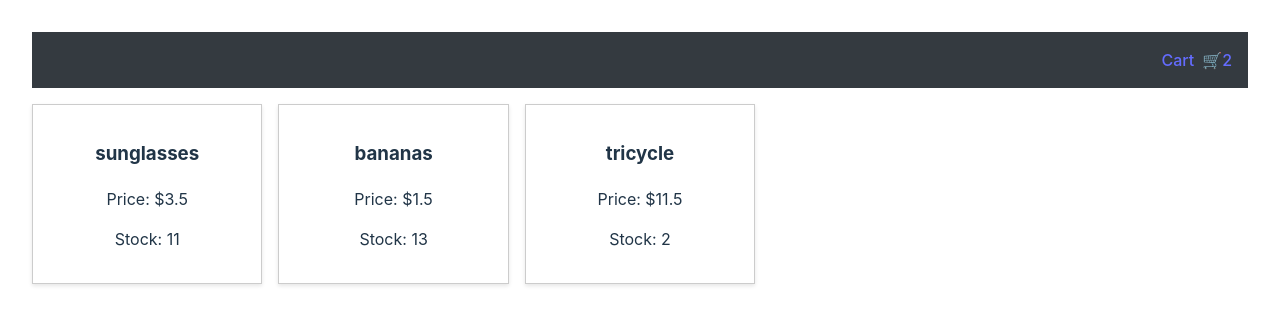
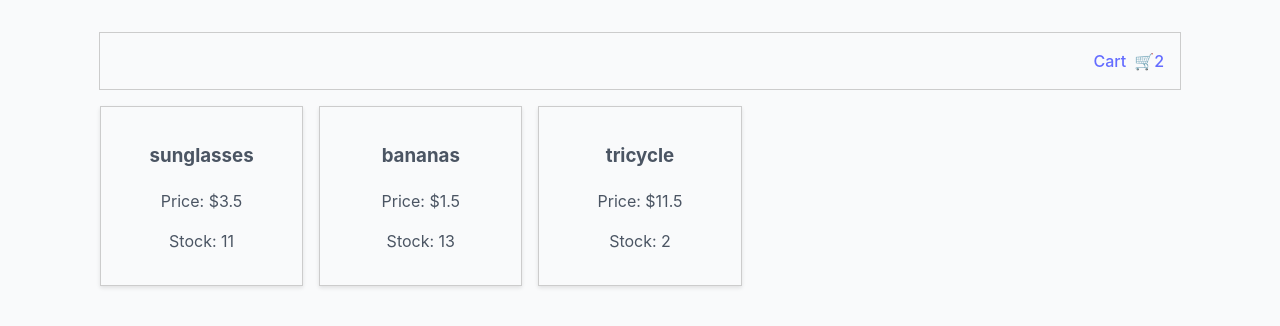
Before and after one commit to dpeterzen/awesome-shop-react, a React (Vite) app: page / in a window 1280 px wide. Shown: the top 326 px of the page. Built offline with nearby package versions, Linux system fonts and the light colour scheme.

Commit message:
layout styles

```diff
--- a/src/App.css
+++ b/src/App.css
@@ -1,13 +1,13 @@
 #root {
-  max-width: 1280px;
+  max-width: 1080px;
   margin: 0 auto;
   width: 100%;
   padding: 2rem;
   display: flex;
   flex-direction: column;
   align-items: center;
+  position: relative; /* Ensure the cart is positioned relative to the root */
 }
-
 
 
 /* Product grid styling */
@@ -20,8 +20,6 @@
 }
 
 
-
-
 /* Responsive design */
 @media (max-width: 768px) {
   #root {
@@ -29,6 +27,7 @@
   }
   .product-grid {
     grid-template-columns: repeat(auto-fill, minmax(150px, 1fr));
+    padding: 16px 0;
   }
 }
 
--- a/src/index.css
+++ b/src/index.css
@@ -4,8 +4,8 @@
   font-weight: 400;
 
   color-scheme: light dark;
-  color: rgba(255, 255, 255, 0.87);
-  background-color: #242424;
+  color: #b7bbc3;
+  background-color: #111827;
 
   font-synthesis: none;
   text-rendering: optimizeLegibility;
@@ -56,8 +56,8 @@ button:focus-visible {
 
 @media (prefers-color-scheme: light) {
   :root {
-    color: #213547;
-    background-color: #ffffff;
+    color: rgb(75 85 99);
+    background-color: rgb(249 250 251);
   }
   a:hover {
     color: #747bff;
--- a/src/styles/cart.css
+++ b/src/styles/cart.css
@@ -6,13 +6,14 @@
   border-radius: 5px;
   box-shadow: 0 4px 8px rgba(0, 0, 0, 0.1);
   z-index: 1000; /* Ensure it overlays other content */
-  position: fixed;
-  right: 0;
-  top: 50px;
-  width: 100%; /* Default to full width */
-  max-width: 333px; /* Optional: limit the max width */
-  margin: 2rem;
-  background-color: #242424;
+  position: absolute; /* Position relative to the #root element */
+  top: 85px; /* Adjust this value based on the height of your header */
+  right: 31px;
+  width: 100%;
+  max-width: 400px; /* Optional: limit the max width */
+  background-color: #111827;
+  overflow-y: auto; /* Add vertical scroll if content overflows */
+  max-height: calc(100vh - 60px - 4rem); /* Ensure it fits within the viewport */
 }
 
 .cart p {
@@ -21,14 +22,16 @@
 
 @media (max-width: 768px) {
   .cart {
-    width: 100%; /* Full width on narrow screens */
+    width: 50%; /* Full width on narrow screens */
     margin: 0; /* Remove margin */
+    top: 56px;
+    right: 0;
   }
 }
 
 @media (prefers-color-scheme: light) {
   .cart {
 
-    background-color: #ffffff;
+    background-color: #fff;
   }
 }
--- a/src/styles/header.css
+++ b/src/styles/header.css
@@ -4,10 +4,10 @@
 header {
   width: 100%;
   padding: 1rem 0;
-  background-color: #343a40; /* Dark background for header */
   display: flex;
   justify-content: space-between; /* Space between elements */
   align-items: center; /* Center items vertically */
+  border: 1px solid #ccc;
 }
 
 /* Styling for the navigation */
```
